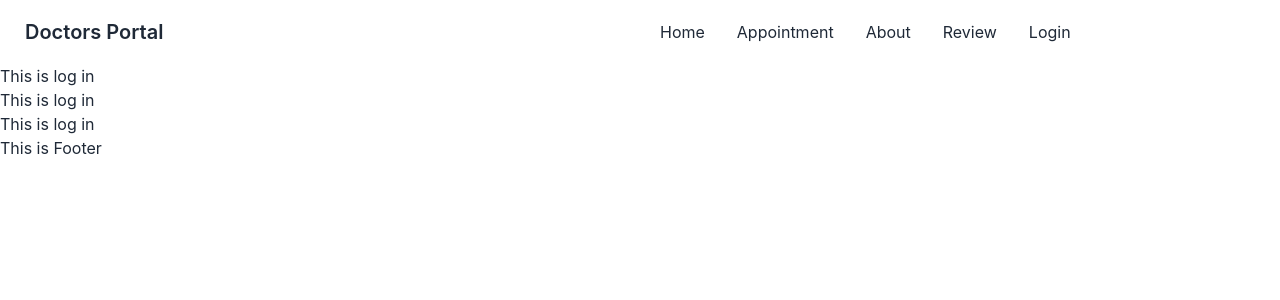
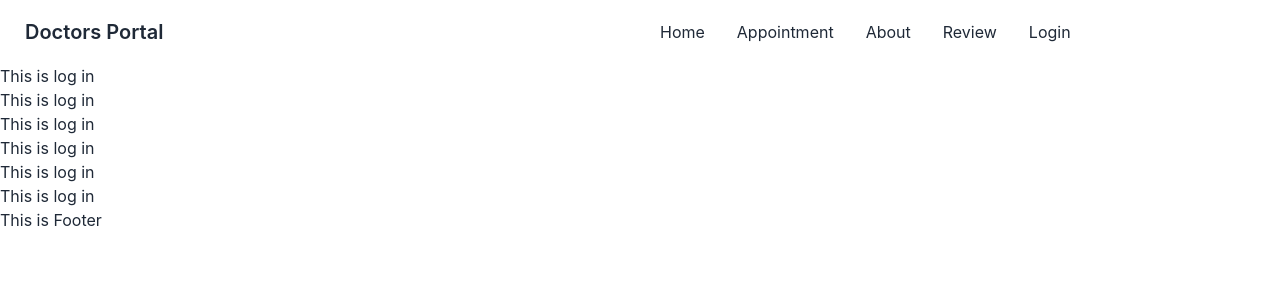
Before and after one commit to amotahar/doctors-portal-client, a React (Create React App) app: page /login in a window 1280 px wide. Shown: the top 300 px of the page. Built offline with nearby package versions, Linux system fonts and the light colour scheme.

Commit message:
Update Login.js
Gsjsbdn

```diff
--- a/src/Pages/Login/Login.js
+++ b/src/Pages/Login/Login.js
@@ -9,6 +9,11 @@ function Login() {
         <h2>This is log in</h2>
         <h2>This is log in</h2>
         <h2>This is log in</h2>
+        <h2>This is log in</h2>
+        <h2>This is log in</h2>
+        <h2>This is log in</h2>
+
+
         </div>
     )
 }
```
